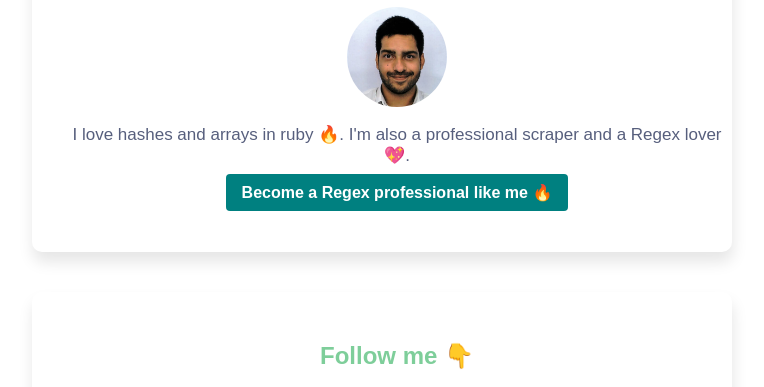
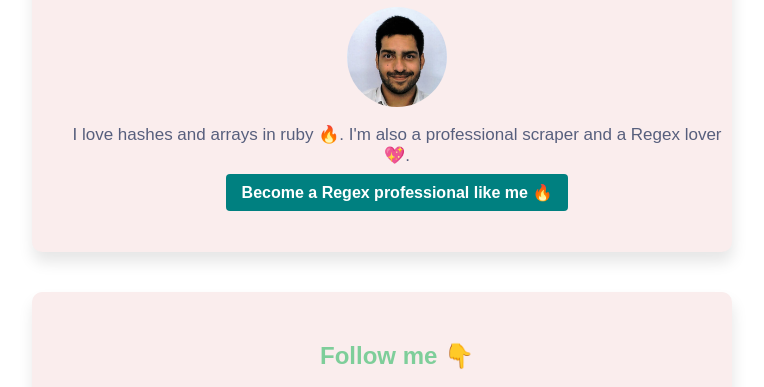
Before and after one commit to richad-m/Profile, a plain HTML site: page index.html in a window 1280 px wide. Shown: the part 144-531 px from the top of the page, without its empty margins (258-1022 px from the left). Drawn offline with Linux system fonts and the light colour scheme.

Commit message:
fixed some stuff

```diff
--- a/style.css
+++ b/style.css
@@ -7,6 +7,7 @@
 body {
   color:#575F7D;
   font-family: 'Raleway', sans-serif;
+  /* background-image: url("images/binbin.jpg"); */
 }
 h1 {
   color:#575F7D;
@@ -49,13 +50,15 @@ a:hover {
 }
 
 .card {
+  /* background-image: url("images/binbin.jpg"); */
   margin: 40px auto;
   padding-left: 30px;
   padding-bottom: 50px;
   padding-top: 30px;
   border-radius: 10px;
   text-align: center;
-  box-shadow: 1px 10px 15px rgb(0 0 0 / 10%)
+  box-shadow: 1px 10px 15px rgb(0 0 0 / 10%);
+  background-color: rgb(250, 237, 237);
   /* border-color: rgb(12, 12, 12); */
 }
 
@@ -119,5 +122,4 @@ li {
   .formation:hover {
     color: rgb(116, 114, 114) ;
     background-color: transparent;
-
 }
```
Also changed, not shown: 1 other file.
